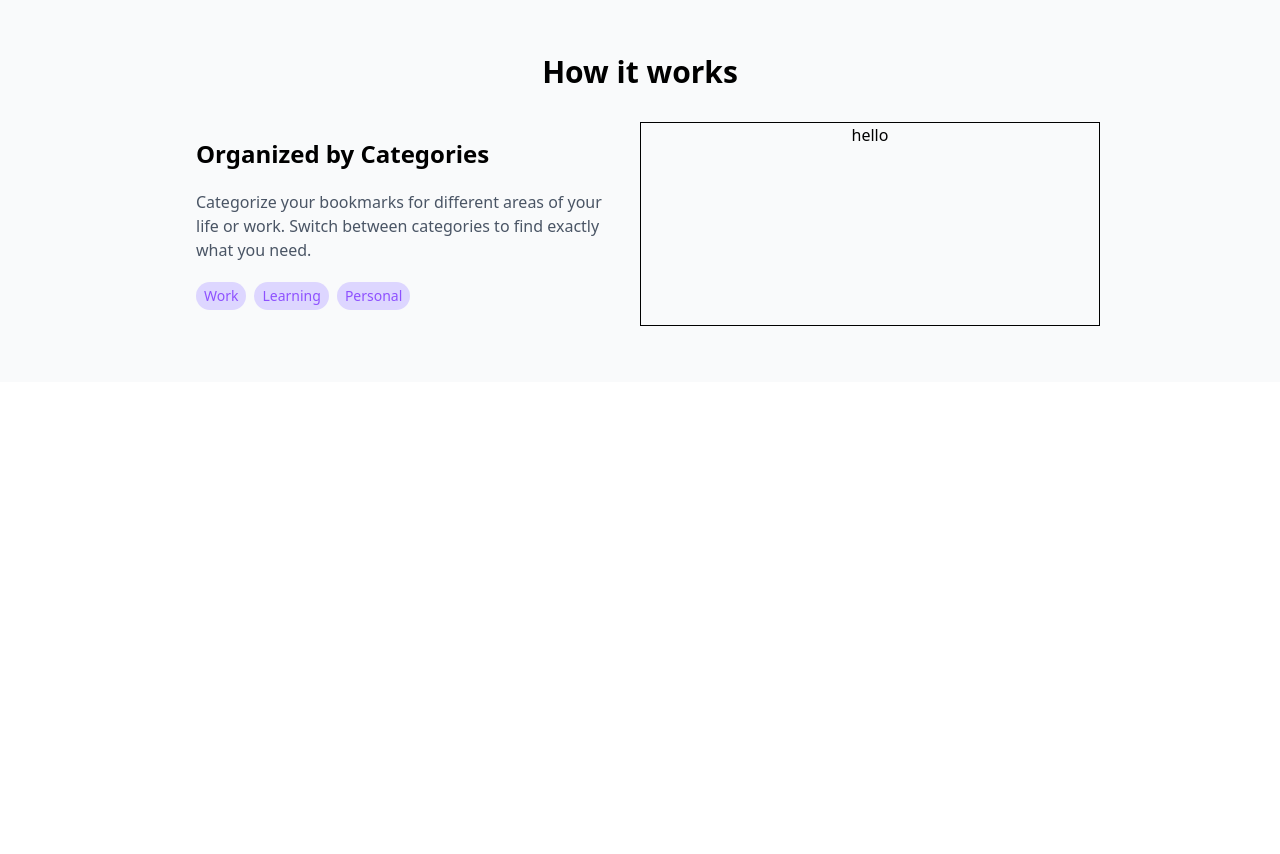
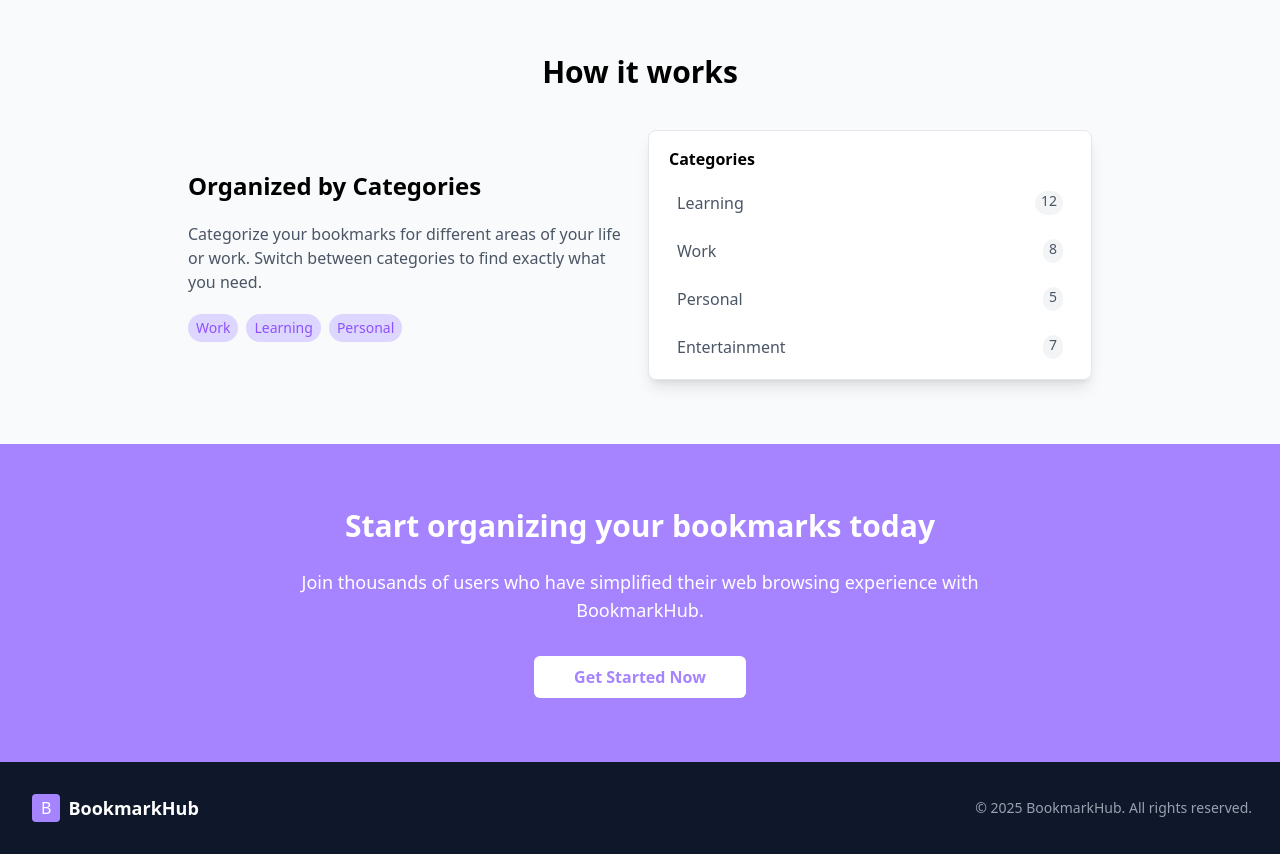
Before and after one commit to CtrlAltWin/Bookmark-Manager-frontend-, a React (Vite) app: page / in a window 1280 px wide. Shown: the part 860-1714 px from the top of the page. Before the commit the page ends 1242 px from the top, so only its background shows below. Built offline with nearby package versions, Linux system fonts and the light colour scheme.

Commit message:
built home page

```diff
--- /dev/null
+++ b/src/components/CardB.jsx
@@ -0,0 +1,29 @@
+import React from "react";
+
+const CardB = () => {
+  return (
+    <div className="shadow-lg rounded-lg bg-white border border-gray-200 p-2">
+      <div className="text-start font-semibold py-2 px-3">Categories</div>
+      <div className="text-gray-600">
+        <div className="flex justify-between py-3 px-5">
+          <p>Learning</p>
+          <div className="bg-gray-100 text-sm rounded-full px-[6px]">12</div>
+        </div>
+        <div className="flex justify-between py-3 px-5">
+          <p>Work</p>
+          <div className="bg-gray-100 text-sm rounded-full px-[6px]">8</div>
+        </div>
+        <div className="flex justify-between py-3 px-5">
+          <p>Personal</p>
+          <div className="bg-gray-100 text-sm rounded-full px-[6px]">5</div>
+        </div>
+        <div className="flex justify-between py-3 px-5">
+          <p>Entertainment</p>
+          <div className="bg-gray-100 text-sm rounded-full px-[6px]">7</div>
+        </div>
+      </div>
+    </div>
+  );
+};
+
+export default CardB;
--- a/src/pages/Home.jsx
+++ b/src/pages/Home.jsx
@@ -1,18 +1,19 @@
 import React from "react";
 import FeatureCard from "../components/featureCard";
 import Tag from "../components/Tag";
-
+import CardB from "../components/CardB";
+import Logo from "../components/Logo";
 const Home = () => {
   return (
     <div>
       {/* Sections in home, each taking some background and have some texts */}
-      <div className="bg-gradient-to-b from-white to-violet-200">
+      <div className="bg-gradient-to-b from-white to-violet-200 px-2">
         {/* I found that text are not taking full width */}
-        <div className="max-w-[700px] m-auto text-center mt-20">
+        <div className="max-w-[700px] m-auto text-center mt-18">
           <h1 className="text-4xl md:text-5xl font-bold">
             Organize your web, simply and beautifully
           </h1>
-          <p className="text-lg sm:text-xl mt-4 mx-1">
+          <p className="text-xl mt-4 mx-1">
             BookmarkHub helps you save and organize your favorite websites,
             articles, and resources all in one place.
           </p>
@@ -22,7 +23,7 @@ const Home = () => {
         </div>
       </div>
       {/* second section */}
-      <div className="">
+      <div className="px-2">
         {/* I found that text are not taking full width */}
         <div className="max-w-[700px] m-auto text-center mt-16">
           <h1 className="text-3xl font-bold">
@@ -30,7 +31,7 @@ const Home = () => {
           </h1>
         </div>
         {/* div for cards ---> it will be a grid */}
-        <div className="max-w-[1300px] mx-auto grid grid-cols-1 md:grid-cols-3 gap-4 px-2 mt-10 mb-14">
+        <div className="max-w-[1300px] mx-auto grid grid-cols-1 md:grid-cols-3 gap-4 mt-10 mb-14">
           <FeatureCard
             title={"Save Bookmarks"}
             text={
@@ -52,14 +53,14 @@ const Home = () => {
         </div>
       </div>
       {/* third section */}
-      <div className="bg-gray-50 py-14">
+      <div className="bg-gray-50 py-16 px-2">
         {/* I found that text are not taking full width */}
         <div className="max-w-[920px] mx-auto text-center">
           <h1 className="text-3xl font-bold">How it works</h1>
           {/* grid */}
-          <div className="grid grid-cols-1 md:grid-cols-2 mt-8">
+          <div className="grid grid-cols-1 md:grid-cols-2 mt-10">
             {/* card A */}
-            <div className="order-2 md:order-1 text-start space-y-5 p-4">
+            <div className="order-2 md:order-1 text-start space-y-5 px-2 pt-10">
               <h3 className="text-2xl font-semibold">
                 Organized by Categories
               </h3>
@@ -74,9 +75,37 @@ const Home = () => {
               </div>
             </div>
             {/* card B */}
-            <div className="order-1 md:order-2 border">hello</div>
+            <div className="order-1 md:order-2 px-2">
+              <CardB />
+            </div>
           </div>
         </div>
+      </div>
+      {/* forth section */}
+      <div className="bg-violet-400 text-white py-16 px-2">
+        {/* I found that text are not taking full width */}
+        <div className="max-w-[700px] m-auto text-center">
+          <h1 className="text-3xl font-bold">
+            Start organizing your bookmarks today
+          </h1>
+          <p className="text-lg mt-6">
+            Join thousands of users who have simplified their web browsing
+            experience with BookmarkHub.
+          </p>
+          <button className="font-semibold bg-white text-violet-400 px-10 py-[9px] rounded-md mt-8">
+            Get Started Now
+          </button>
+        </div>
+      </div>
+      {/* fifth section-footer */}
+      <div className="bg-slate-900 grid grid-cols-1 md:grid-cols-2 py-8 px-6 space-y-4 md:space-y-0">
+        <div className="flex justify-center md:justify-start">
+          <Logo />
+          <h2 className="text-white font-semibold text-lg">BookmarkHub</h2>
+        </div>
+        <p className="text-gray-400 text-sm text-center md:text-end p-1">
+          © {new Date().getFullYear()} BookmarkHub. All rights reserved.
+        </p>
       </div>
     </div>
   );
```
